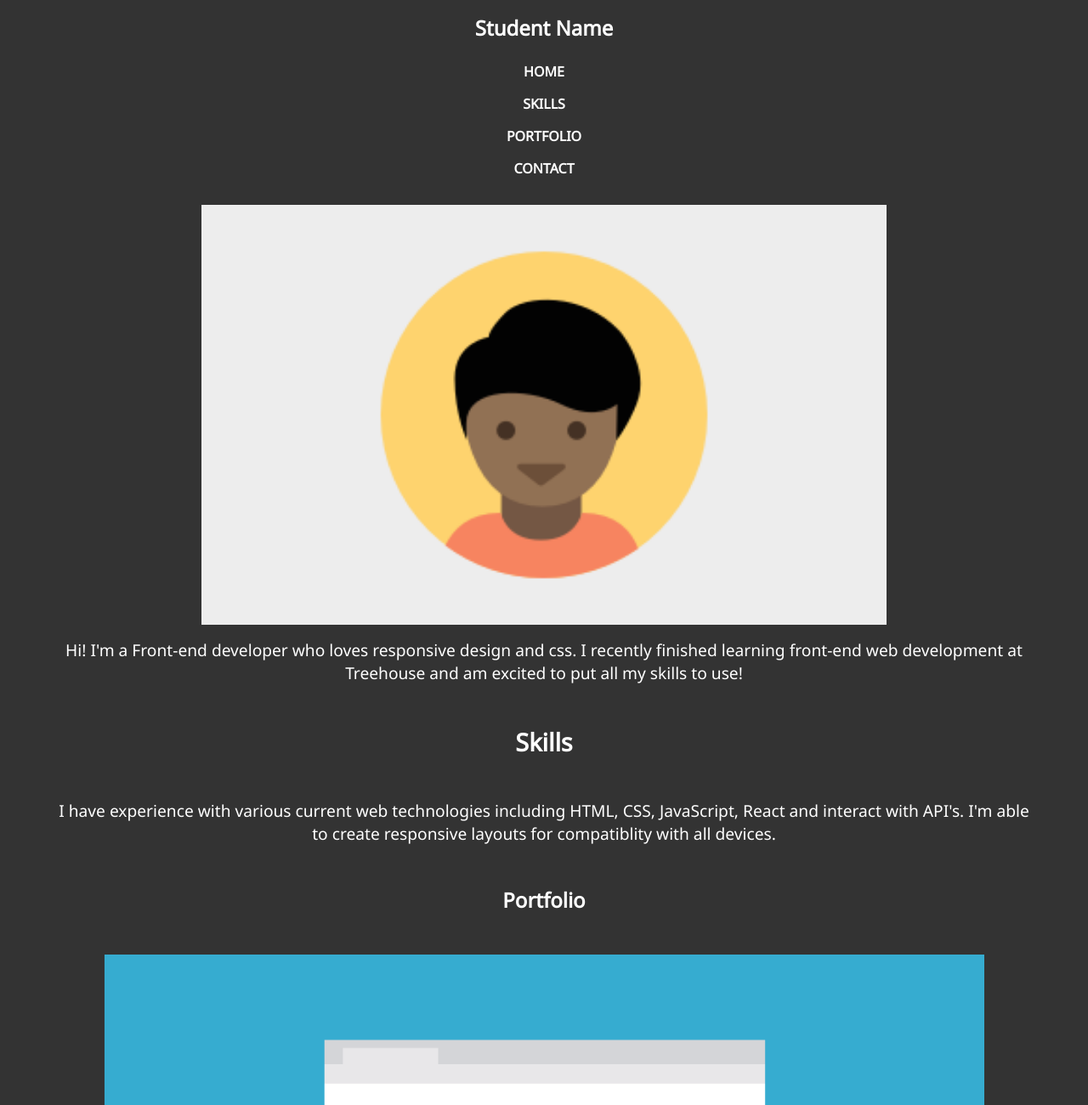
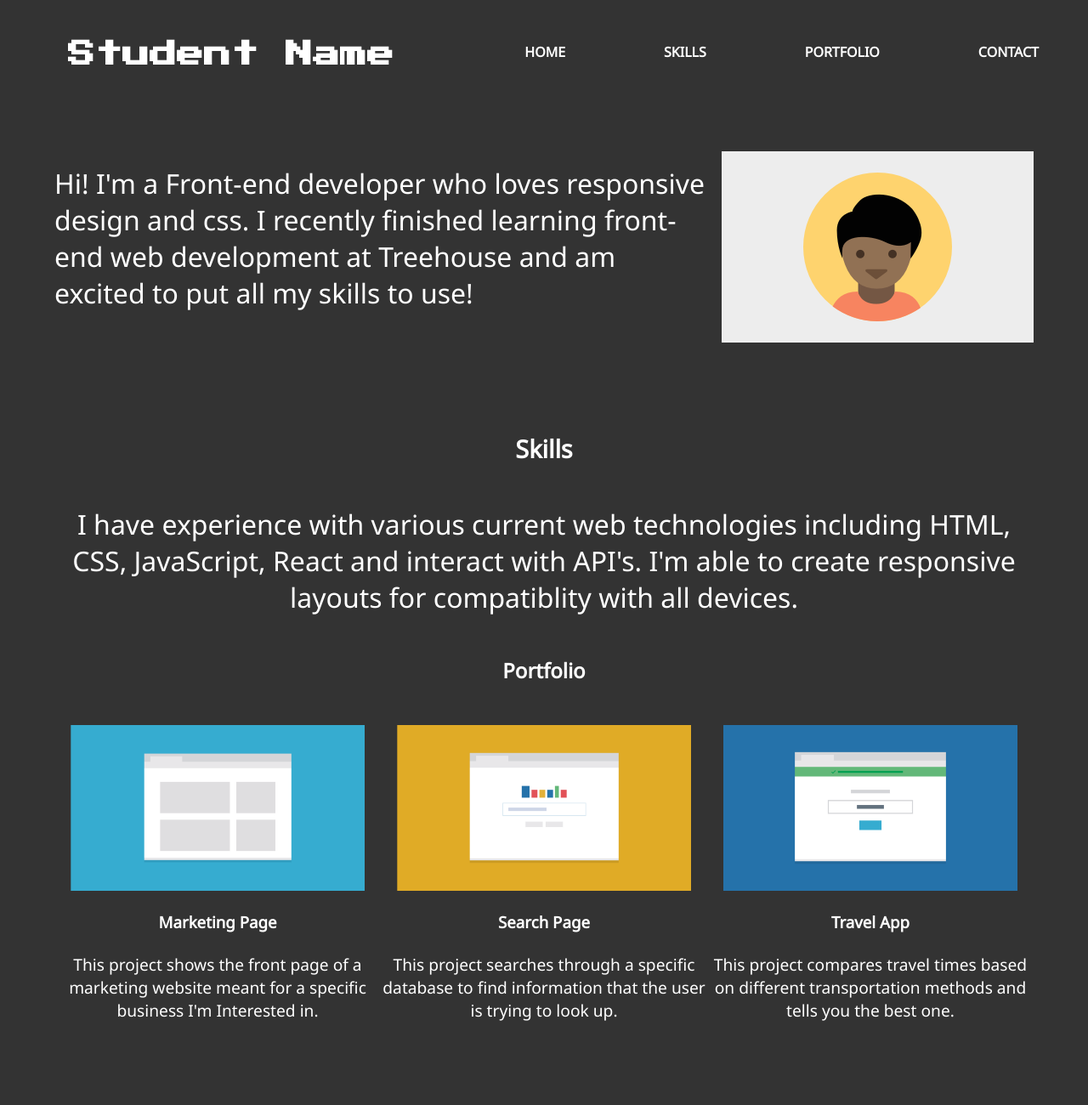
Before and after one commit to bFay9402/techdegree_project_2, a plain HTML site: page index.html in a window 1280 px wide. Shown: the top 1300 px of the page at 85% size. Drawn offline with Linux system fonts and the light colour scheme.

Commit message:
finished project

```diff
--- a/CSS/styles.css
+++ b/CSS/styles.css
@@ -21,6 +21,7 @@ nav {
 
 .name {
   padding: 1rem;
+  font-family: 'Press Start 2P', cursive;
 }
 
 .navbar {
@@ -28,6 +29,7 @@ nav {
   flex-direction: column;
   text-transform: uppercase;
   font-weight: bold;
+  list-style-type: none;
 }
 
 .navbar li {
@@ -37,11 +39,18 @@ nav {
 .navbar li .nav-link{
   text-decoration: none;
   color: #fff;
+  transition: ease-in all 0.3s;
+}
+
+.navbar li .nav-link:hover {
+  text-decoration: underline;
+  filter: brightness(80%);
 }
 
 .container {
   max-width: 90%;
   margin: 0 auto;
+  text-align: center;
 }
 
 header img {
@@ -131,3 +140,108 @@ footer {
 }
 
 /* media queries */
+@media (min-width: 768px) {
+  nav {
+    display: flex;
+    flex-direction: column;
+  }
+
+  .navbar {
+    flex-direction: row;
+    justify-content: center;
+  }
+
+  header {
+    display: flex;
+    padding-top: 5%;
+    padding-bottom: 5%;
+  }
+
+  header img {
+    order: 2;
+    width: 40%;
+  }
+
+  header p {
+    text-align: left;
+    margin-right: 1%;
+  }
+
+  .col-1 {
+    float: left;
+    width: 50%;
+  }
+
+  .col-2 {
+    float: right;
+    width: 50%;
+  }
+
+  .contact {
+    display: flex;
+    flex-direction: column;
+    clear: both;
+  }
+
+  footer {
+    padding-top: 5rem;
+  }
+
+  .footer-nav li{
+    margin: 0 15px;
+  }
+
+  .footer-nav .mobile{
+    display: none;
+  }
+
+  .footer-nav .desktop {
+    display: block;
+  }
+}
+
+@media (min-width: 1024px) {
+  nav {
+    flex-direction: row;
+    padding-top: 2rem;
+    padding-left: 4rem;
+  }
+
+  nav h1 {
+    font-size: 2rem;
+  }
+
+  nav h1 {
+    margin-right: auto;
+  }
+
+  .navbar li {
+    margin: 10px 50px;
+  }
+
+  header img {
+    width: 90%;
+  }
+
+  header p  {
+    font-size: 2rem;
+  }
+
+  .skills p {
+    font-size: 2rem;
+  }
+
+  .row-1,
+  .row-2 {
+    display: flex;
+    margin-bottom: 100px;
+  }
+
+  .col-1 {
+    float: none;
+  }
+
+  .col-2 {
+    float: none;
+  }
+}
--- a/index.html
+++ b/index.html
@@ -4,7 +4,8 @@
   <meta charset="UTF-8">
   <meta name="viewport" content="width=device-width, initial-scale=1.0">
   <link href="https://fonts.googleapis.com/css2?family=Noto+Sans&display=swap" rel="stylesheet">
-  <link rel="stylesheet" href="CSS/styles.css">
+  <link href="https://fonts.googleapis.com/css2?family=Press+Start+2P&display=swap" rel="stylesheet">
+  <link rel="stylesheet" href="css/styles.css">
   <title>Mobile First Responsive Layout</title>
 </head>
 <body id="home">
@@ -28,37 +29,41 @@
       <p>I have experience with various current web technologies including HTML, CSS, JavaScript, React and interact with API's. I'm able to create responsive layouts for compatiblity with all devices.</p>
     </section>
 
-    <section id="portfolio" class="portfolio">
-      <h2>Portfolio</h2>
-      <div class="card">
+    <h2 id="portfolio">Portfolio</h2>
+    <section class="portfolio">
+      <div class="row-1">
+        <div class="card col-1">
           <img src="images/portfolio-1.png" alt="Marketing Page">
           <h3 class="title">Marketing Page</h3>
           <p>This project shows the front page of a marketing website meant for a specific business I'm Interested in.</p>
         </div>
-      <div class="card">
+        <div class="card col-2">
           <img src="images/portfolio-2.png" alt="Search Page">
           <h3 class="title">Search Page</h3>
           <p>This project searches through a specific database to find information that the user is trying to look up.</p>
         </div>
-      <div class="card">
+        <div class="card col-1">
           <img src="images/portfolio-3.png" alt="Travel App">
           <h3 class="title">Travel App</h3>
           <p>This project compares travel times based on different transportation methods and tells you the best one.</p>
         </div>
-      <div class="card">
+      </div>
+      <div class="row-2">
+        <div class="card col-2">
           <img src="images/portfolio-4.png" alt="Map of Favorite Spots">
           <h3 class="title">Map of Favorite Spots</h3>
           <p>This project uses mapping apis to plot points for my favorite spots in the city for a do-it-yourself walking tour.</p>
         </div>
-      <div class="card">
+        <div class="card col-1">
           <img src="images/portfolio-5.png" alt="Photo Gallery">
           <h3 class="title">Photo Gallery</h3>
           <p>This project shows pictues from a recent trip to the viewer and alows them to easily navigate through photos.</p>
         </div>
-      <div class="card">
+        <div class="card col-2">
           <img src="images/portfolio-6.png" alt="Calculator">
           <h3 class="title">Calculator</h3>
           <p>Someone can enter in the numbers they want, and press the big blue button and get the result.</p>
+        </div>
       </div>
     </section>
 
```
Lines whose indentation alone changed are shown as unchanged.
